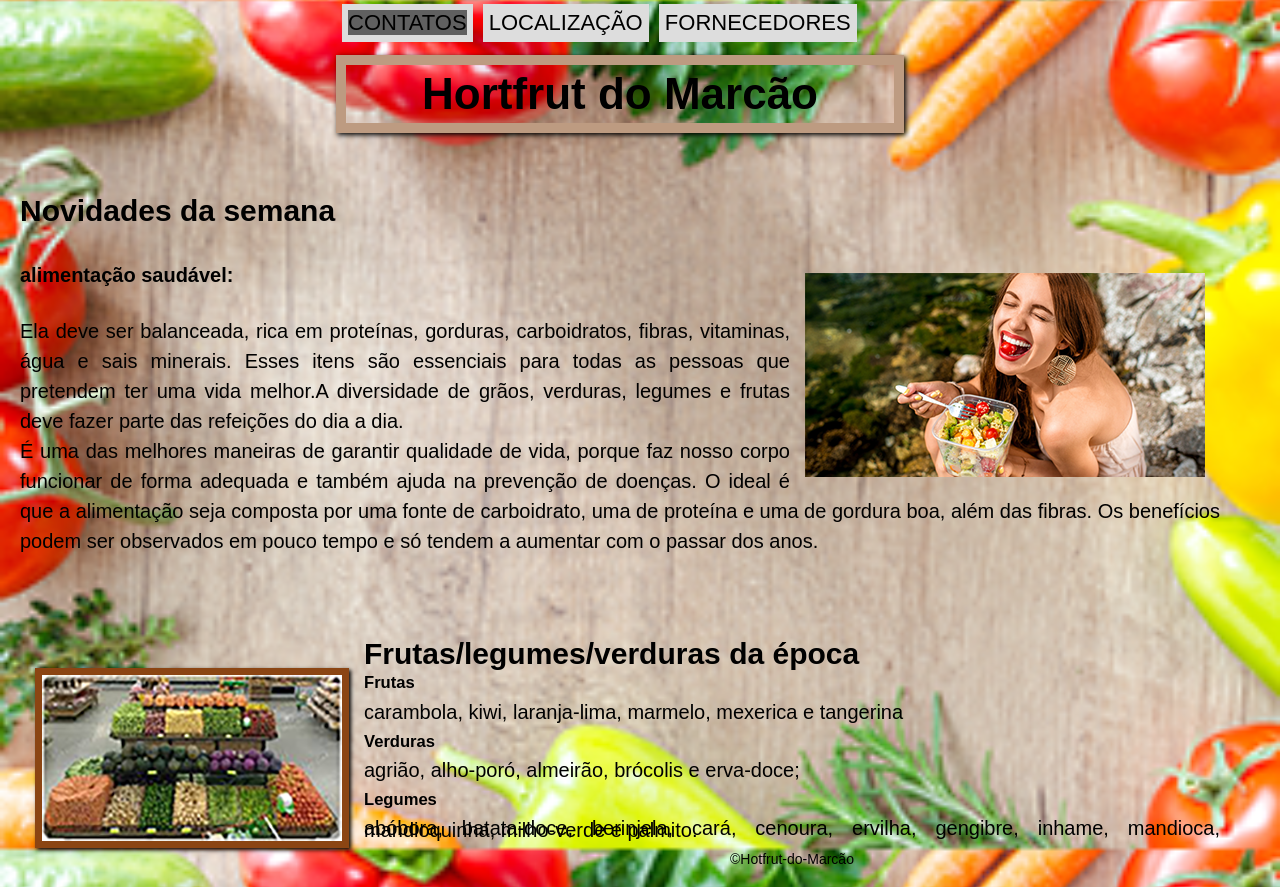
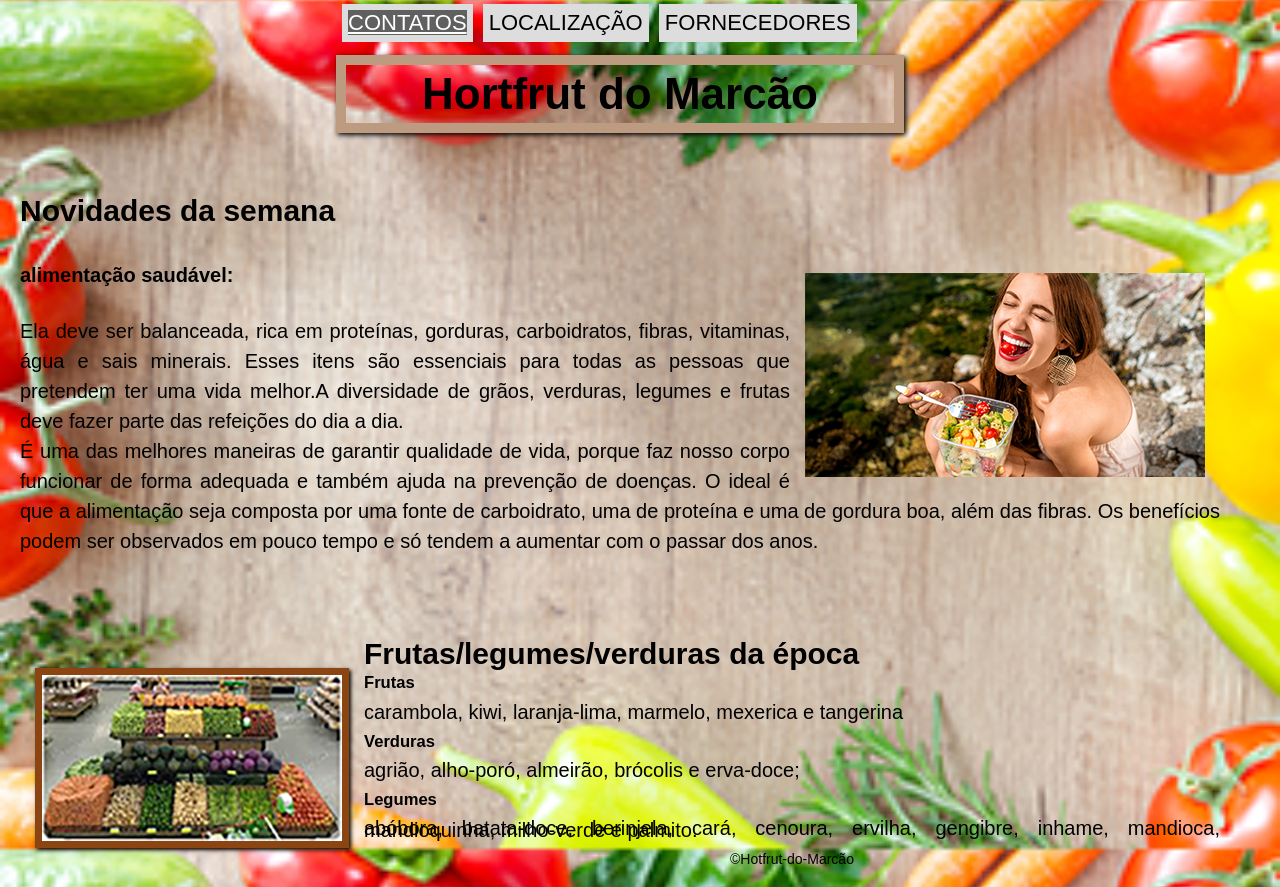
Before and after one commit to Mariosignorelli/Hortfrut-do-Marcao, a plain HTML site: page index.html in a window 1280 px wide. In both pictures the pointer is over the link "CONTATOS". Drawn offline with Linux system fonts and the light colour scheme; a script that the page names is missing.

Commit message:
Update stylo.css

```diff
--- a/_css/stylo.css
+++ b/_css/stylo.css
@@ -47,6 +47,7 @@ nav#cabecario a {
     color: black;
     text-decoration: none;
 }
+nav#cabecario a:hover{
     color: white;
     text-decoration: underline;
 }
```
